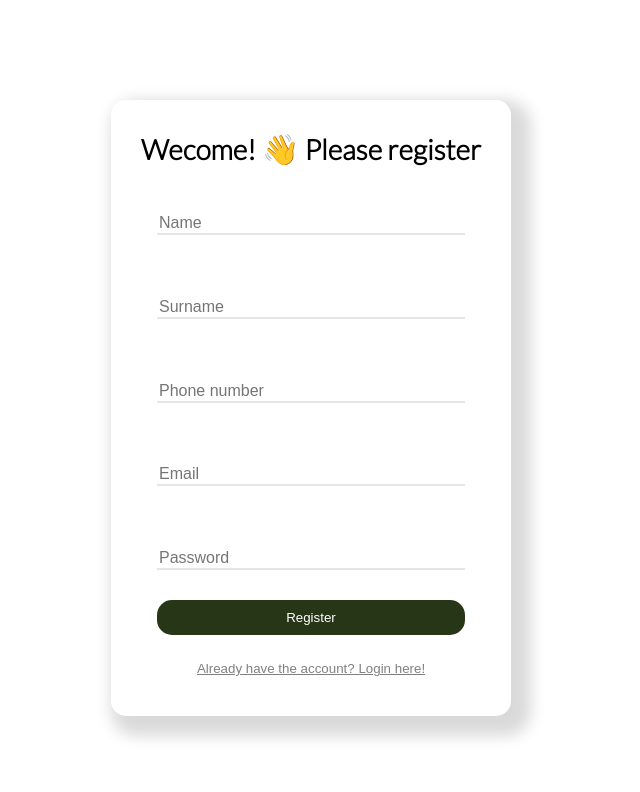
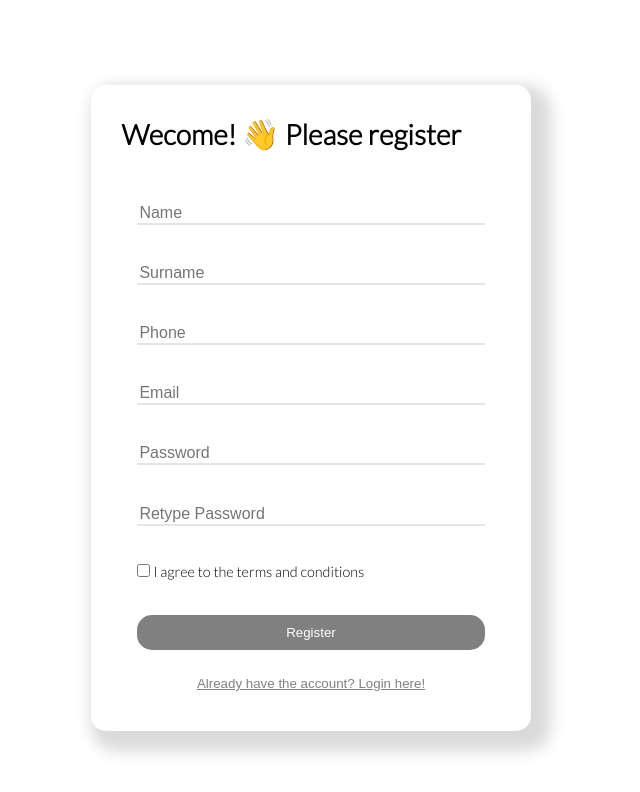
Before and after one commit to deNeedo/OnlineStoreApp, a React (Vite) app in the folder webpanel/: page / in a window 1280 px wide. Both pictures are taken after a click on the button "Don't have an account? Register here!". Shown: the top 792 px of the page, without its empty margins (329-969 px from the left). Built offline with nearby package versions, Linux system fonts and the light colour scheme.

Commit message:
Registration & Login changes
- Added Password checker
- Added dyamic Login/Register button
- Added Terms of service checkbox
- Added info about required fields

```diff
--- a/webpanel/package.json
+++ b/webpanel/package.json
@@ -16,6 +16,6 @@
     "@types/react": "^18.0.28",
     "@types/react-dom": "^18.0.11",
     "@vitejs/plugin-react": "^3.1.0",
-    "vite": "^4.2.2"
+    "vite": "^4.3.2"
   }
 }
--- a/webpanel/src/App.css
+++ b/webpanel/src/App.css
@@ -11,7 +11,7 @@
  padding: 30px;
  border-radius: 15px;
  box-shadow: 10px 10px 15px 10px rgba(0,0,0,0.15);
-
+ width: 30%;
 }
 
 .login-form, .register-form {
@@ -39,8 +39,7 @@ label {
 
 input {
     font-size: 1rem;
-    margin: 0.5rem;
-    margin: 10% 0% 10% 0%;
+    margin: 10% 0% 1% 0%;
     border: 0.5rem 1rem;
     outline: 0;
     border-width: 0 0 2px;
@@ -50,9 +49,30 @@ input {
     border-color: #283618;
   }
 
-button {
+.active-btn {
+    margin-top: 10%;
     border: none;
     background-color: #283618;
+    padding: 10px 0 10px 0;
+    border-radius: 15px;
+    cursor: pointer;
+    color: #ffffff;
+}
+
+.inactive-btn {
+    margin-top: 10%;
+    border: none;
+    background-color: #808080;
+    padding: 10px 0 10px 0;
+    border-radius: 15px;
+    cursor: pointer;
+    color: #ffffff;
+}
+
+button {
+    margin-top: 10%;
+    border: none;
+    background-color: #808080;
     padding: 10px 0 10px 0;
     border-radius: 15px;
     cursor: pointer;
@@ -63,8 +83,8 @@ button:hover {
     transform: scale(1.01);
 }
 
-
 .link-btn {
+    margin-top: 0;
     background: none;
     color: #808080;
     text-decoration: underline;
@@ -90,3 +110,13 @@ button:hover {
      60% { transform: rotate( 0.0deg) }
     100% { transform: rotate( 0.0deg) }
   }
+
+.err{
+    color: red;
+    font-size: 0.75rem;
+}
+
+.terms {
+    font-size: 0.9rem;
+    align-items: center;
+}
--- a/webpanel/src/components/Login.jsx
+++ b/webpanel/src/components/Login.jsx
@@ -1,17 +1,57 @@
 import React, { useState } from "react";
 
 export const Login = (props) => {
-    const [email, setEmail] = useState('');
-    const [pass, setPass] = useState('');
+    const [input, setInput] = useState({
+        email: '',
+        pass: ''
+        });
+
+    const [error, setError] = useState({
+        email: '',
+        pass: ''
+        })
+
+    const onInputChange = e => {
+        const { name, value } = e.target;
+        setInput(prev => ({
+        ...prev,
+        [name]: value
+        }));
+        validateInput(e);
+    }
+
+    const validateInput = e => {
+        let { name, value } = e.target;
+        setError(prev => {
+        const stateObj = { ...prev, [name]: "" };
+
+        switch (name) {
+            case "email":
+                if (!value) {
+                    stateObj[name] = "Please enter email.";
+                }
+                break;
+
+            case "pass":
+            if (!value) {
+                stateObj[name] = "Please enter Password.";
+            }
+            break;
+        }
+
+        return stateObj;
+        });
+    }
+
 
     const handelSubmit = (e) => {
         e.preventDefault();
 
-        // logging the inputted data
-        console.log(email);
-        console.log(pass);
+        // * Logging data in console
+        console.log(input.email);
+        console.log(input.pass);
 
-        // sending data to server
+        // * Sending data to server
         let socket = new WebSocket("ws://localhost:80/app/onlinestore");
         socket.onopen = function(event)
         {
@@ -33,24 +73,39 @@ export const Login = (props) => {
         {
             console.log("Connection closed.");
         };
+    }
 
-    }
+    const isEnabled = input.email.length > 0 & input.pass.length > 0;
 
 return (
     <div className="auth-form-container">
         <div className="welcome-mess-box"><span className="welcome-mess">Hello, </span><span className="wave">👋</span><span className="welcome-mess"> please log in</span></div>
 
         <form className="login-form" onSubmit={handelSubmit}>
-                <input value={email} onChange={(e) => setEmail(e.target.value)} type='email' placeholder="Email" id='email' name='email' />
+            <input
+                     type="email"
+                    name="email"
+                    id="email"
+                    placeholder="Email"
+                    onChange={onInputChange}
+                    onBlur={validateInput}></input>
+                {error.email && <span className='err'>{error.email}</span>}
 
-                <input value={pass} onChange={(e) => setPass(e.target.value)} type='password' placeholder="Password" id='password' name='password' />
+                <input
+                    type="password"
+                    name="pass"
+                    id="pass"
+                    placeholder="Password"
+                    value={input.pass}
+                    onChange={onInputChange}
+                    onBlur={validateInput}></input>
+                {error.pass && <span className='err'>{error.pass}</span>}
 
-                <button type="submit">Log In</button>
+                <button className={isEnabled == true ? 'active-btn' : 'inactive-btn'}  disabled={!isEnabled} type="submit">Log In</button>
         </form>
+
         <button className="link-btn">Forgot password? Click here to reset!</button>
 
         <button className="link-btn" onClick={() => props.onFormSwitch('register')}>Don't have an account? Register here!</button>
     </div>
-
-    )
-}
+)}
--- a/webpanel/src/components/Register.jsx
+++ b/webpanel/src/components/Register.jsx
@@ -1,21 +1,120 @@
 import React, { useState } from "react";
 
 export const Register = (props) => {
-    const [email, setEmail] = useState('');
-    const [pass, setPass] = useState('');
-    const [name, setName] = useState('');
-    const [surname, setSurname] = useState('');
-    const [phone, setPhone] = useState('');
+    const [input, setInput] = useState({
+        email: '',
+        pass: '',
+        confirmPass: '',
+        name: '',
+        surname: '',
+        phone: ''
+        });
 
-    const handelSubmit = (e) => {
+    const [error, setError] = useState({
+        email: '',
+        pass: '',
+        confirmPass: '',
+        name: '',
+        surname: '',
+        phone: ''
+        })
+
+    const onInputChange = e => {
+        const { name, value } = e.target;
+        setInput(prev => ({
+        ...prev,
+        [name]: value
+        }));
+        validateInput(e);
+    }
+
+    const validateInput = e => {
+        let { name, value } = e.target;
+        setError(prev => {
+        const stateObj = { ...prev, [name]: "" };
+
+        let caps, small, num, specialSymbol;
+
+        switch (name) {
+            case "name":
+                if (!value) {
+                    stateObj[name] = "Please enter name.";
+                }
+                break;
+
+            case "surname":
+                if (!value) {
+                    stateObj[name] = "Please enter surname.";
+                }
+                break;
+
+            case "phone":
+                if (!value) {
+                    stateObj[name] = "Please enter phone number.";
+                }
+                break;
+
+            case "email":
+                if (!value) {
+                    stateObj[name] = "Please enter email.";
+                }
+                break;
+
+            case "pass":
+                if (input.pass.length < 8) {
+                        stateObj[name] = "Password should contain minimum 8 characters, one uppercase, lowercase, number and special character: @$!%*?&";
+                } else {
+                    caps = (input.pass.match(/[A-Z]/g) || []).length;
+                    small = (input.pass.match(/[a-z]/g) || []).length;
+                    num = (input.pass.match(/[0-9]/g) || []).length;
+                    specialSymbol = (input.pass.match(/\W/g) || []).length;
+                    if (caps < 1) {
+                        stateObj[name] = "Must add one UPPERCASE letter";
+                      break;
+                    } else if (small < 1) {
+                        stateObj[name] = "Must add one lowercase letter";
+                      break;
+                    } else if (num < 1) {
+                        stateObj[name] = "Must add one number";
+                      break;
+                    } else if (specialSymbol < 1) {
+                        stateObj[name] = "Must add one special symbol: @$! % * ? &";
+                      break;
+                    }
+                  }
+                break;
+
+            case "confirmPass":
+                if (!value) {
+                    stateObj[name] = "Please enter Confirm Password.";
+                } else if (input.pass && value !== input.pass) {
+                    stateObj[name] = "Passwords do not match!";
+                }
+                break;
+
+            default:
+            break;
+        }
+
+        return stateObj;
+        });
+    }
+
+    const [agreement, setAgreement] = useState(false);
+
+    const handleChange = (event) => {
+      setAgreement(event.target.checked);
+    }
+
+    const handleSubmit = (e) => {
         e.preventDefault();
 
-        // logging the inputted data
-        console.log(email);
-        console.log(pass);
-        console.log(name);
-        console.log(surname);
-        console.log(phone);
+        // * Logging data in console
+        console.log(input.email);
+        console.log(input.pass);
+        console.log(input.name);
+        console.log(input.surname);
+        console.log(input.phone);
 
         let socket = new WebSocket("ws://localhost:80/app/onlinestore");
         socket.onopen = function(event)
@@ -35,27 +134,84 @@ export const Register = (props) => {
         {
             console.log("Connection closed.");
         };
+
         }
 
+    const isEnabled = input.name.length > 0 & input.surname.length > 0 & input.phone.length > 0 & input.email.length > 0 & input.pass.length > 0 & input.confirmPass.length > 0 & input.pass == input.confirmPass & agreement;
 
 return (
     <div className="auth-form-container">
         <span className="welcome-mess">Wecome! </span><span className="wave">👋</span><span className="welcome-mess"> Please register</span>
 
-            <form className="register-form" onSubmit={handelSubmit}>
-                <input value={name} onChange={(e) => setName(e.target.value)} type = 'name' placeholder="Name" id='name' name='name' />
 
-                <input value={surname} onChange={(e) => setSurname(e.target.value)} type = 'surname' placeholder="Surname" id='surname' name='surname' />
+        <form className="register-form" onSubmit={handleSubmit}>
+            <input
+                type="name"
+                name="name"
+                id="name"
+                placeholder="Name"
+                onChange={onInputChange}
+                onBlur={validateInput}></input>
+            {error.name && <span className='err'>{error.name}</span>}
 
-                <input value={phone} onChange={(e) => setPhone(e.target.value)} type='phone' placeholder="Phone number" id='phone' name='phone' />
+            <input
+                type="surname"
+                name="surname"
+                id="surname"
+                placeholder="Surname"
+                onChange={onInputChange}
+                onBlur={validateInput}></input>
+            {error.surname && <span className='err'>{error.surname}</span>}
 
-                <input value={email} onChange={(e) => setEmail(e.target.value)} type='email' placeholder="Email" id='email' name='email' />
+            <input
+                type="phone"
+                name="phone"
+                id="phone"
+                placeholder="Phone"
+                onChange={onInputChange}
+                onBlur={validateInput}></input>
+            {error.phone && <span className='err'>{error.phone}</span>}
 
-                <input value={pass} onChange={(e) => setPass(e.target.value)} type='password' placeholder="Password" id='password' name='password' />
+            <input
+                type="email"
+                name="email"
+                id="email"
+                placeholder="Email"
+                onChange={onInputChange}
+                onBlur={validateInput}></input>
+            {error.email && <span className='err'>{error.email}</span>}
 
-                <button type="submit">Register</button>
+            <input
+                type="password"
+                name="pass"
+                id="pass"
+                placeholder="Password"
+                value={input.pass}
+                onChange={onInputChange}
+                onBlur={validateInput}></input>
+            {error.pass && <span className='err'>{error.pass}</span>}
+
+            <input
+                type="password"
+                name="confirmPass"
+                id="confirmPass"
+                placeholder="Retype Password"
+                value={input.confirmPass}
+                onChange={onInputChange}
+                onBlur={validateInput}></input>
+            {error.confirmPass && <span className='err'>{error.confirmPass}</span>}
+
+
+            <div className="terms">
+                <input
+                    type="checkbox"
+                    name="agreement"
+                    onChange={handleChange}
+                    /> I agree to the terms and conditions
+            </div>
+
+            <button className={isEnabled == true ? 'active-btn' : 'inactive-btn'}  disabled={!isEnabled} type="submit">Register</button>
         </form>
         <button className="link-btn" onClick={() => props.onFormSwitch('login')}>Already have the account? Login here!</button>
     </div>
-    )
-}
+)}
```
Also changed, not shown: 1 other file (tests, documents, lock files or other folders). Lines whose indentation alone changed are shown as unchanged.
